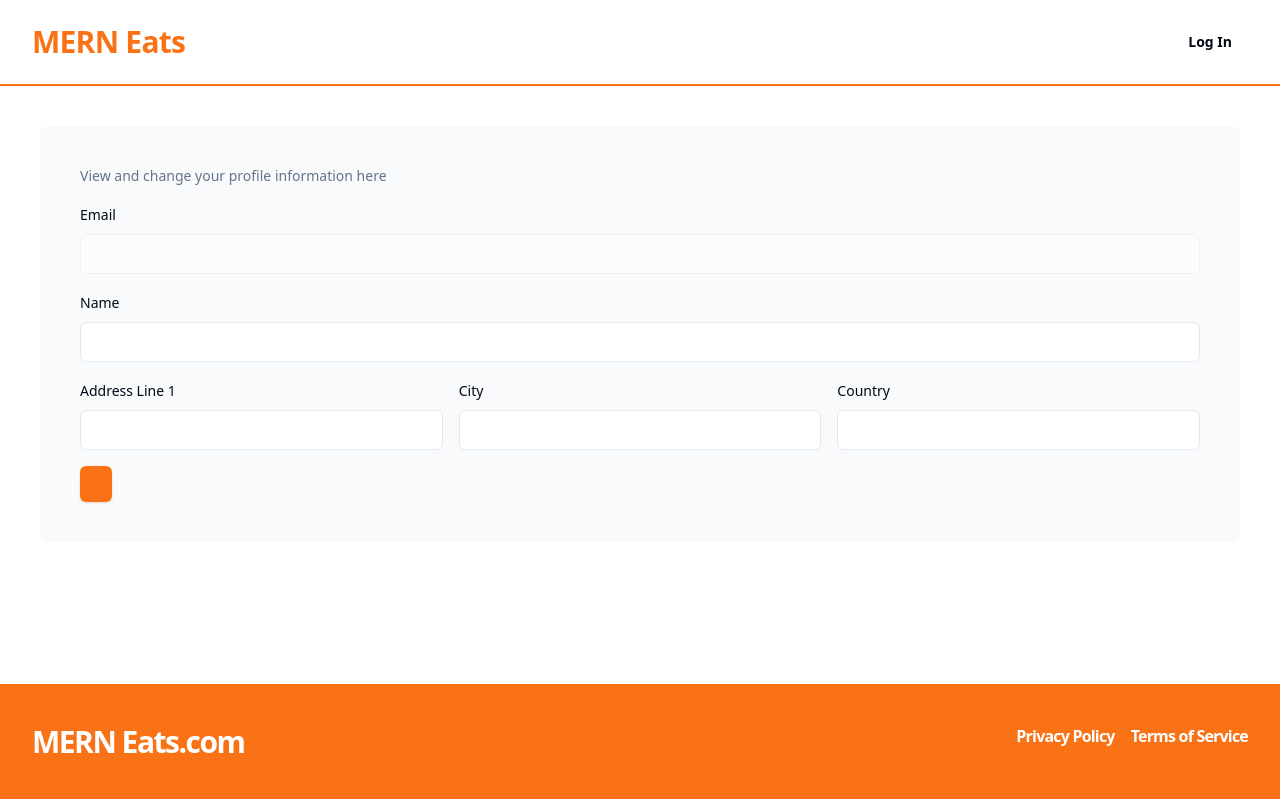
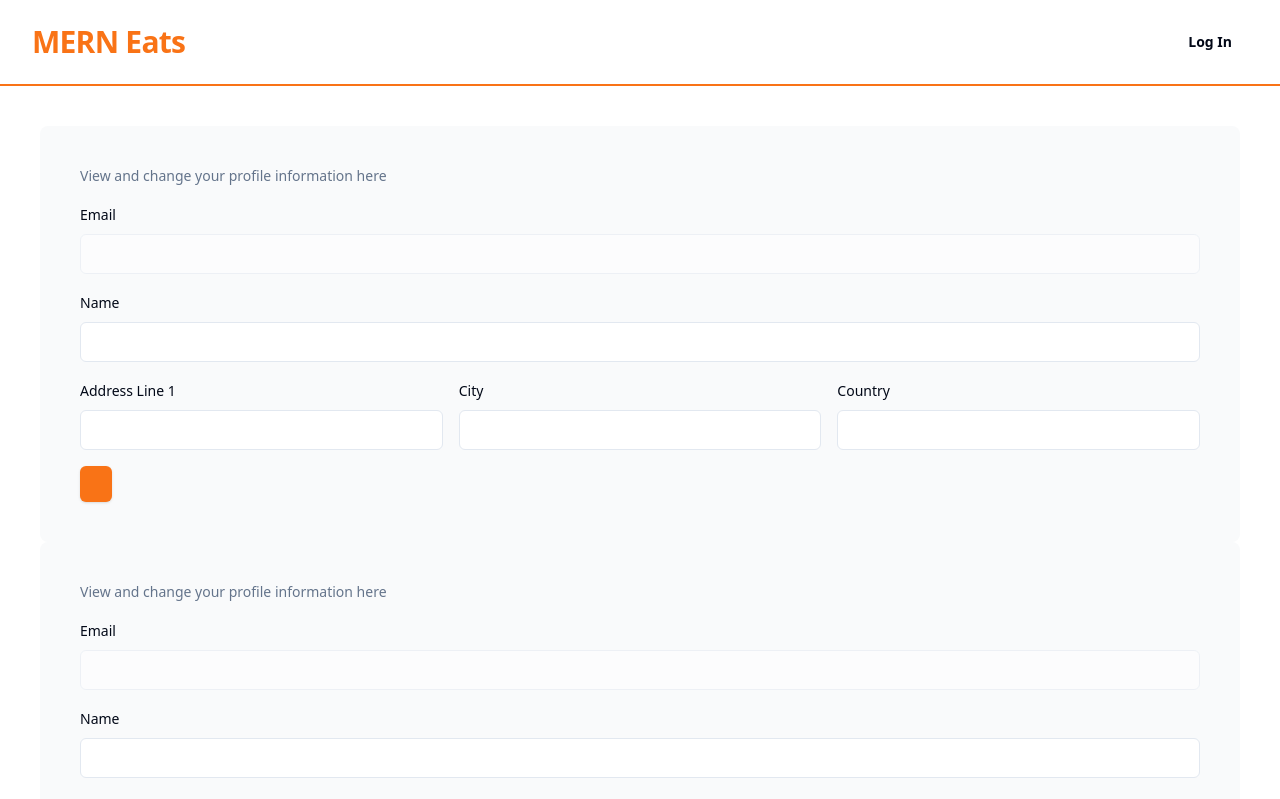
Before and after one commit to Tabindanoor/recipeApp-MERN, a React (Vite) app in the folder frontend/: page /user-profile in a window 1280 px wide. Shown: the top 799 px of the page. Built offline with nearby package versions, Linux system fonts and the light colour scheme.

Commit message:
need help

```diff
--- a/frontend/src/pages/UserProfilePage.tsx
+++ b/frontend/src/pages/UserProfilePage.tsx
@@ -5,6 +5,7 @@ const UserProfilePage = () => {
   return (
     <div>
         <UserProfileForm/>
+        <UserProfileForm/>
     </div>
   )
 }
```
